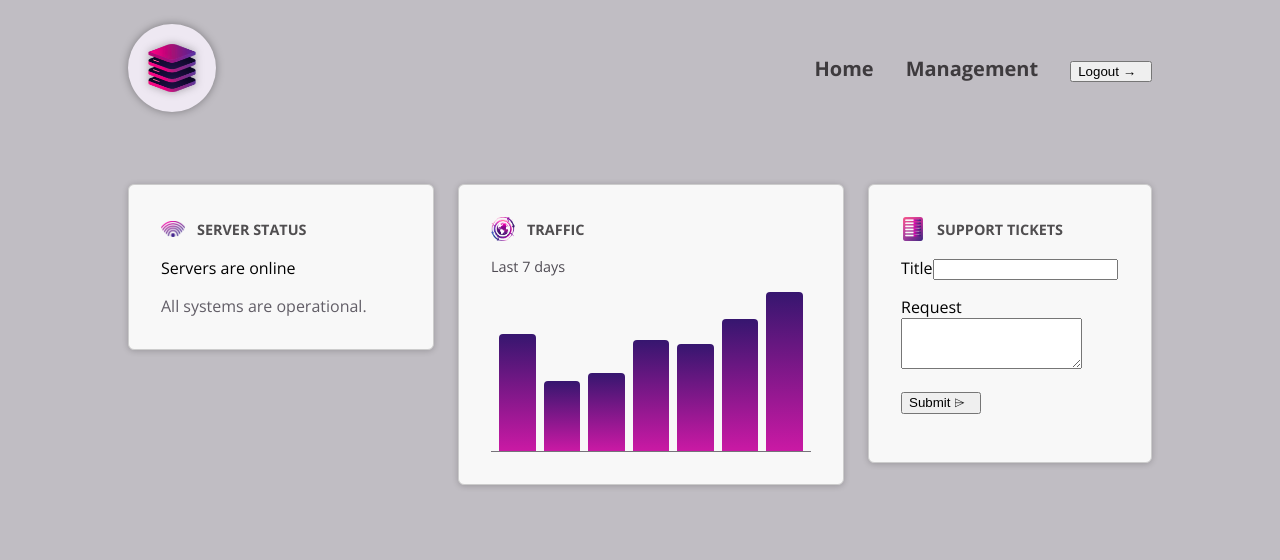
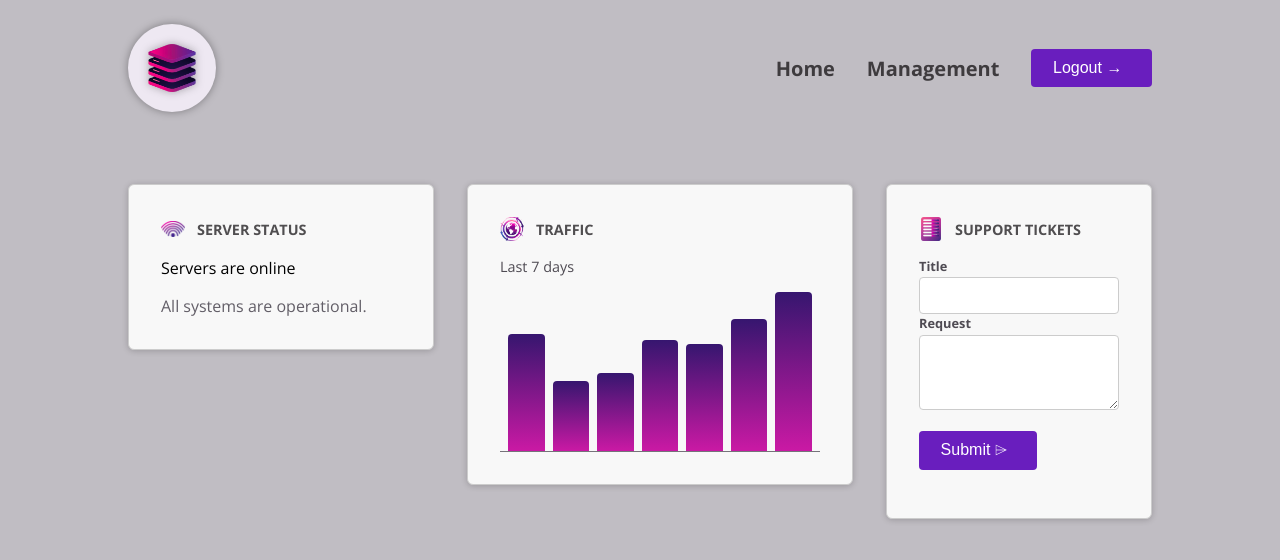
Before and after one commit to Hrushikesh43/dashboard-app, an Angular app: page / in a window 1280 px wide. Shown: the top 560 px of the page. Built offline with nearby package versions, Linux system fonts and the light colour scheme.

Commit message:
This changes include some concepts like ngContent

```diff
--- a/src/app/dashboard/dashboard-item/dashboard-item.component.css
+++ b/src/app/dashboard/dashboard-item/dashboard-item.component.css
@@ -1,4 +1,4 @@
-.dashboard-item {
+:host {
     display: block;
     padding: 1rem;
     border: 1px solid #ccc;
@@ -7,7 +7,7 @@
     box-shadow: 0 1px 6px 0 rgba(0, 0, 0, 0.2);
   }
 
-  .dashboard-item header {
+  :host header {
     display: flex;
     padding: 0;
     gap: 0.75rem;
@@ -15,7 +15,7 @@
     margin-bottom: 1rem;
   }
 
-  .dashboard-item header img {
+  :host header img {
     width: 1.5rem;
     height: 1.5rem;
     object-fit: contain;
@@ -29,7 +29,7 @@
   }
 
   @media (min-width: 768px) {
-    .dashboard-item {
+    :host {
       padding: 2rem;
     }
   }
--- a/src/app/dashboard/dashboard-item/dashboard-item.component.html
+++ b/src/app/dashboard/dashboard-item/dashboard-item.component.html
@@ -1,4 +1,4 @@
-<div class="dashboard-item">
+<div >
     <article>
         <header>
           <img [src]="image.src" [alt]="image.alt"/>
--- a/src/app/dashboard/dashboard-item/dashboard-item.component.ts
+++ b/src/app/dashboard/dashboard-item/dashboard-item.component.ts
@@ -1,11 +1,12 @@
-import { Component, Input } from '@angular/core';
+import { Component, Input, ViewEncapsulation } from '@angular/core';
 
 @Component({
   selector: 'app-dashboard-item',
   standalone: true,
   imports: [],
   templateUrl: './dashboard-item.component.html',
-  styleUrl: './dashboard-item.component.css'
+  styleUrl: './dashboard-item.component.css',
+
 })
 export class DashboardItemComponent {
  @Input({required: true}) image!:{ src: string; alt: string };
--- a/src/app/dashboard/server-status/server-status.component.css
+++ b/src/app/dashboard/server-status/server-status.component.css
@@ -1,4 +1,4 @@
-#status {
+:host {
     display: block;
     width: 15rem;
   }
--- a/src/app/dashboard/server-status/server-status.component.html
+++ b/src/app/dashboard/server-status/server-status.component.html
@@ -1,5 +1,5 @@
 
-    <div id="status">
+
       @if (currentStatus === 'online') {
         <p>Servers are online</p>
         <p>All systems are operational.</p>
@@ -10,4 +10,3 @@
         <p>Server status is unknown</p>
         <p>Fetching server status failed.</p>
       }
-    </div>
--- a/src/app/dashboard/tickets/new-ticket/new-ticket.component.html
+++ b/src/app/dashboard/tickets/new-ticket/new-ticket.component.html
@@ -1,8 +1,8 @@
 <form>
-  <app-control label="Title">
+  <app-control  label="Title">
     <input name="title" id="title" />
   </app-control>
-  <app-control label="Request">
+  <app-control  label="Request">
     <textarea name="request" id="request" rows="3"></textarea>
   </app-control>
   <p>
--- a/src/app/dashboard/tickets/tickets.component.css
+++ b/src/app/dashboard/tickets/tickets.component.css
@@ -1,33 +1,33 @@
-#tickets {
+:host {
     display: flex;
     flex-direction: column;
     gap: 1.5rem;
   }
 
-  #tickets ul {
+  :host ul {
     list-style: none;
     margin: 0;
     padding: 0;
     width: 15rem;
   }
 
-  #tickets li {
+  :host li {
     margin: 0.5rem 0;
   }
 
-  #tickets p {
+  :host p {
     margin: 0;
     color: #4f4b53;
   }
 
-  #tickets h2 {
+  :host h2 {
     margin: 0;
     font-size: 1.1rem;
     color: #38343c;
   }
 
   @media (min-width: 768px) {
-    #tickets {
+    :host {
       flex-direction: row;
     }
   }
--- a/src/app/dashboard/traffic/traffic.component.css
+++ b/src/app/dashboard/traffic/traffic.component.css
@@ -1,5 +1,5 @@
 
-#traffic {
+:host {
     display: block;
     width: 15rem;
   }
@@ -27,7 +27,7 @@
   }
 
   @media (min-width: 768px) {
-    #traffic {
+    :host {
       width: 20rem;
     }
   }
--- a/src/app/dashboard/traffic/traffic.component.html
+++ b/src/app/dashboard/traffic/traffic.component.html
@@ -1,5 +1,5 @@
 
-    <div id="traffic">
+
       <p>Last 7 days</p>
 
       <div id="chart">
@@ -7,4 +7,3 @@
           <div [style.height]="(dataPoint.value / maxTraffic) * 100 + '%'"></div>
         }
       </div>
-    </div>
--- a/src/app/shared/button/button.component.css
+++ b/src/app/shared/button/button.component.css
@@ -1,4 +1,4 @@
-button {
+:host {
     display: inline-block;
     padding: 0.65rem 1.35rem;
     border-radius: 0.25rem;
@@ -10,7 +10,7 @@ button {
     border: none;
   }
 
-  button:hover {
+  :host:hover {
     background-color: #551b98;
   }
 
@@ -20,6 +20,6 @@ button {
     transition: transform 0.2s ease-in-out;
   }
 
-  button:hover .icon {
+  :host:hover .icon {
     transform: translateX(4px);
   }
--- a/src/app/shared/control/control.component.html
+++ b/src/app/shared/control/control.component.html
@@ -1,4 +1,3 @@
-<p>
+
     <label>{{ label }}</label>
     <ng-content select="input, textarea"/>
-  </p>
--- a/src/app/shared/control/control.component.ts
+++ b/src/app/shared/control/control.component.ts
@@ -1,12 +1,29 @@
-import { Component, Input } from '@angular/core';
+import { Component, HostBinding, HostListener, Input, ViewEncapsulation } from '@angular/core';
 
 @Component({
   selector: 'app-control',
   standalone: true,
   imports: [],
   templateUrl: './control.component.html',
-  styleUrl: './control.component.css'
+  styleUrl: './control.component.css',
+  encapsulation: ViewEncapsulation.None,
+  host : {
+    class : 'control',
+    '(click)':'onClick()'
+  }
 })
 export class ControlComponent {
+//@HostBinding('class') class = "control";
+
 @Input({required: true}) label!:string;
+
+// @HostListener('click')  onClick()
+// {
+//   console.log('Clicked..')
+// }
+
+onClick()
+{
+  console.log('Clicked..')
 }
+}
```
